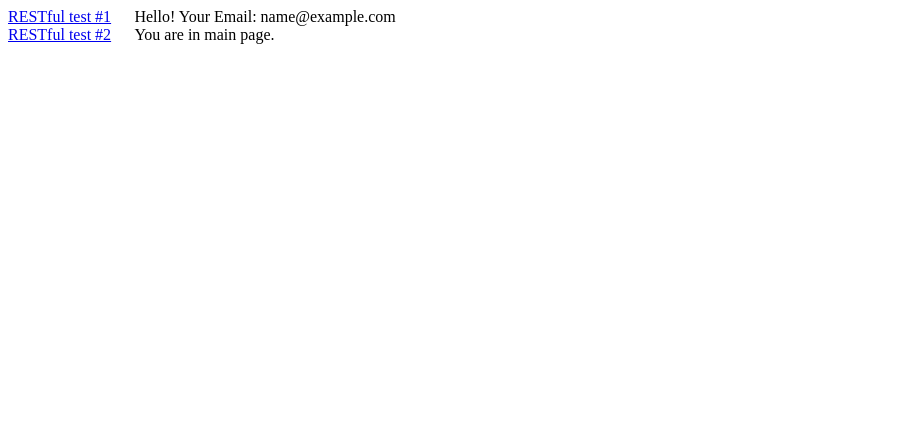
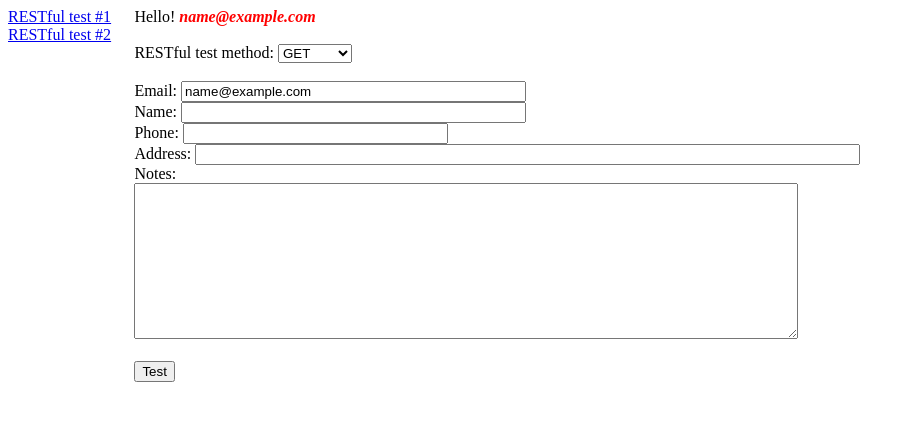
Before and after one commit to yapcheahshen/devtusita, a Python web app: template templates/index.html in a window 1280 px wide. Shown: the top 421 px of the page, without its empty margins (0-915 px from the left). Run offline with Jinja, Linux system fonts and the light colour scheme; the template is opened without the code that fills it: most values are stand-ins (such as "Sample title", 1, 10 or a date in 2020).

Commit message:
add test code for RESTful API (unfinished)

```diff
--- /dev/null
+++ b/static/js/main.js
@@ -0,0 +1,4 @@
+(function fillEmailInputElement() {
+  var email = document.getElementById('userEmail');
+  document.getElementById('emailInput').value = email.innerHTML;
+})();
--- a/templates/index.html
+++ b/templates/index.html
@@ -10,14 +10,29 @@
 <body>
 <div style="width: 100%;">
  <div style="width: 10%; float: left;">
-   <a href="http://localhost:8080/RESTful/test@example.com">RESTful test #1</a><br />
-   <a href="http://localhost:8080/RESTful/test2@example.com">RESTful test #2</a><br />
+   <a href="/RESTful/test@example.com">RESTful test #1</a><br />
+   <a href="/RESTful/test2@example.com">RESTful test #2</a><br />
  </div>
  <div style="width: 80%; float: left;">
-   Hello! Your Email: {{ visitorEmail }}
+   Hello! <b style="color: red;"><i id="userEmail">{{ visitorEmail }}</i></b>
+   <br /><br />
+   RESTful test method:
+   <select name="method">
+     <option value="get" selected="selected">GET</option>
+     <option value="post">POST</option>
+     <option value="put">PUT</option>
+     <option value="delete">DELETE</option>
+   </select>
+   <br /><br />
+     Email: <input id="emailInput" size="40" type="email" name="email"><br>
+     Name: <input id="nameInput" size="40" type="text" name="name"><br>
+     Phone: <input id="phoneInput" size="30" type="text" name="phone"><br>
+     Address: <input id="addressInput" size="80" type="text" name="address"><br>
+     Notes: <br /><textarea id="notesTextarea" rows="10" cols="80" name="notes"></textarea><br>
    <br />
-   You are in main page.
+   <button type="button">Test</button>
  </div>
 </div>
+<script type="text/javascript" src="/js/main.js"></script>
 </body>
 </html>
```
